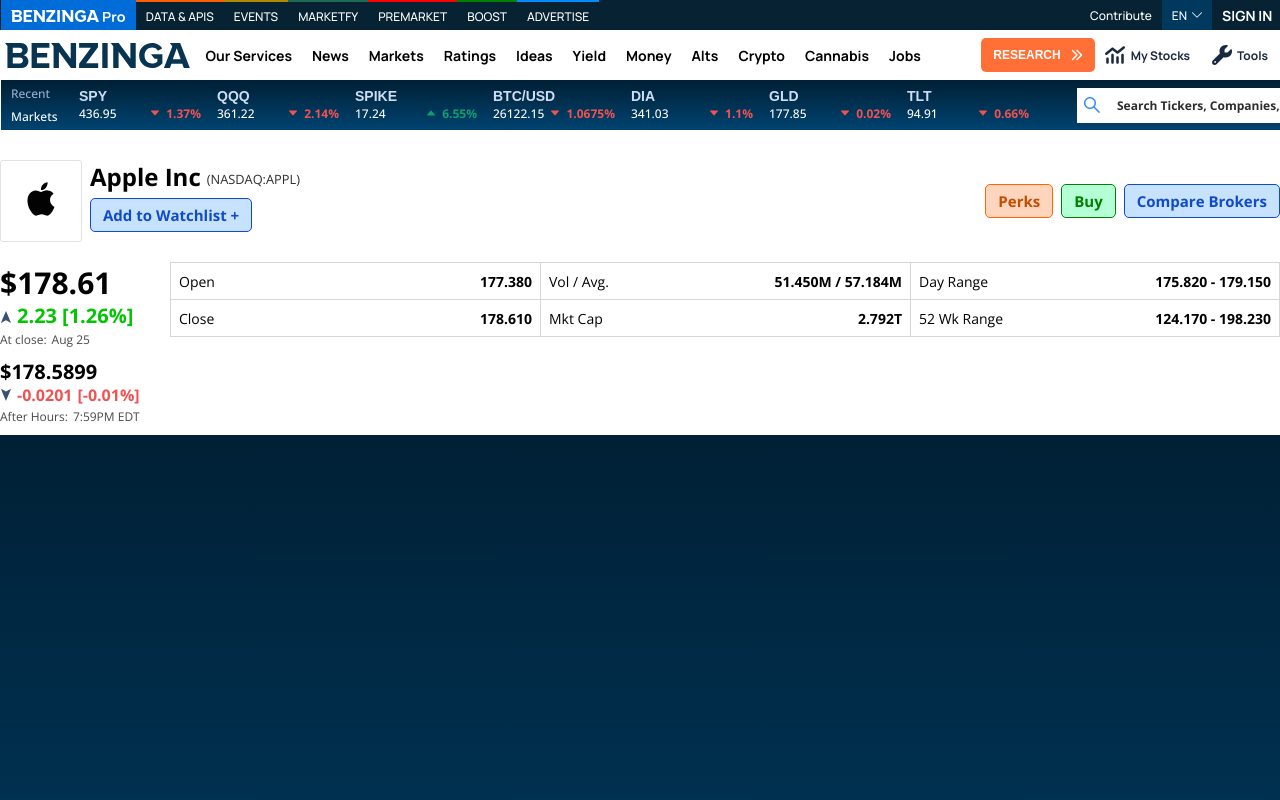
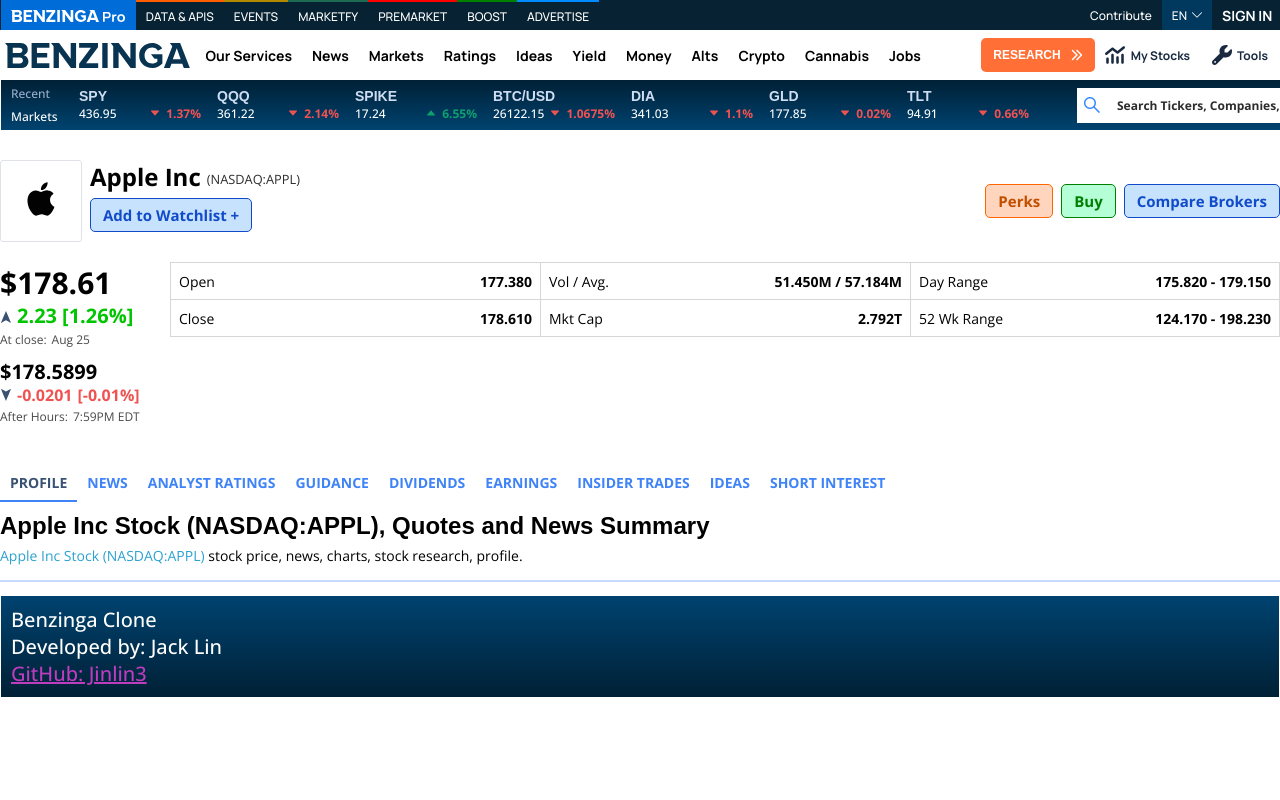
Before and after one commit to Jinlin3/react-stock-profile, a React (Create React App) app: page / in a window 1280 px wide. Shown: the top 800 px of the page. Built offline with nearby package versions, Linux system fonts and the light colour scheme.

Commit message:
Created StockGraph.js and Navbar.js

```diff
--- a/src/App.js
+++ b/src/App.js
@@ -3,12 +3,16 @@
 import './css-files/index.css';
 import './css-files/StockPrices.css';
 import './css-files/EndContainer.css';
+import './css-files/StockGraph.css';
+
+import Header from './components/Header';
+import Main from './Main';
 import EndContainer from './components/EndContainer';
-import Main from './Main'
 
 function App() {
   return (
     <div className="App">
+      <Header />
       <Main />
       <EndContainer />
     </div>
--- a/src/Main.js
+++ b/src/Main.js
@@ -1,7 +1,7 @@
-import Header from './components/Header';
 import StockDetails from './components/StockDetail';
 import StockPrices from './components/StockPrices';
-import EndContainer from './components/EndContainer';
+import StockGraph from './components/StockGraph';
+import Navbar from './components/Navbar';
 
 const company = [
   {
@@ -44,10 +44,11 @@
 const Main = () => {
   return (
     <div className="main">
-      <Header />
       <div className="body-inner-container">
         <StockDetails company={ company } />
         <StockPrices price={ company.filter((company) => company.group === 2) } tableInfo={ company.filter((company) => company.group === 3) } />
+        <Navbar />
+        <StockGraph company={ company.filter((company) => company.group === 1) } />
       </div>
     </div>
   );
--- a/src/components/EndContainer.js
+++ b/src/components/EndContainer.js
@@ -1,6 +1,14 @@
 const EndContainer = () => {
   return (
-    <div class="gradient"></div>
+    <div class="gradient">
+      <div className="end-message-container">
+        <div className="end-container-message">
+          <div>Benzinga Clone</div>
+          <div>Developed by: Jack Lin</div>
+          <a href="https://github.com/Jinlin3">GitHub: Jinlin3</a>
+        </div>
+      </div>
+    </div>
   );
 }
 
--- /dev/null
+++ b/src/components/Navbar.js
@@ -0,0 +1,17 @@
+const Navbar = () => {
+  return (
+    <div className="navbar">
+      <div className="profile">PROFILE</div>
+      <div className="news">NEWS</div>
+      <div className="analyst-ratings">ANALYST RATINGS</div>
+      <div className="guidance">GUIDANCE</div>
+      <div className="dividends">DIVIDENDS</div>
+      <div className="earnings">EARNINGS</div>
+      <div className="insider-trades">INSIDER TRADES</div>
+      <div className="ideas">IDEAS</div>
+      <div className="short-interest">SHORT INTEREST</div>
+    </div>
+  );
+}
+
+export default Navbar;
--- /dev/null
+++ b/src/components/StockGraph.js
@@ -0,0 +1,13 @@
+const StockGraph = ({ company }) => {
+  let companyInfo = company[0];
+  return (
+    <div className="profile-container">
+      <div className="profile-header">
+        <h2>{ companyInfo.name } Stock ({companyInfo.abbreviation}), Quotes and News Summary</h2>
+        <h3><a href="https://public.com/stocks/aapl" className="public-link">{ companyInfo.name } Stock ({companyInfo.abbreviation})</a> stock price, news, charts, stock research, profile.</h3>
+      </div>
+    </div>
+  );
+}
+
+export default StockGraph;
--- a/src/css-files/EndContainer.css
+++ b/src/css-files/EndContainer.css
@@ -1,5 +1,23 @@
-
+/* Footer */
 .gradient {
   background-image: linear-gradient(rgb(0, 32, 53), rgb(0, 67, 112));
-  height: 100vh;
+  display: flex;
+  justify-content: center;
 }
+.end-message-container {
+  max-width: 1450px;
+  width: 100%;
+  background-image: linear-gradient(rgb(0, 67, 112), rgb(0, 32, 53));
+  border-left: 1px white solid;
+  border-right: 1px white solid;
+}
+.end-container-message {
+  color: white;
+  font-family: 'Open Sans';
+  font-weight: 500;
+  font-size: 20px;
+  padding: 10px;
+}
+.end-container-message a {
+  color: rgb(190, 60, 190);
+}
--- /dev/null
+++ b/src/css-files/StockGraph.css
@@ -0,0 +1,37 @@
+/* Navbar */
+.navbar {
+  margin-top: 30px;
+  width: 100%;
+  display: flex;
+  color: rgb(63, 131, 248);
+}
+.navbar div {
+  padding: 8px 10px;
+  font-family: 'Open Sans';
+  font-weight: 700;
+  font-size: 14px;
+  cursor: pointer;
+}
+.profile {
+  border-bottom: 2px rgb(63, 131, 248) solid;
+  color: rgb(57, 81, 115);
+}
+
+/* StockGraph */
+.profile-container h2 {
+  margin-top: 10px;
+  margin-bottom: 6px;
+  font-family: sans-serif;
+}
+.profile-container h3 {
+  margin-top: 6px;
+  font-family: 'Open Sans';
+  font-weight: 400;
+  font-size: 14px;
+  border-bottom: 2px rgb(200, 218, 255) solid;
+  padding-bottom: 15px;
+}
+.public-link {
+  text-decoration: none;
+  color: rgb(44, 162, 209);
+}
```
